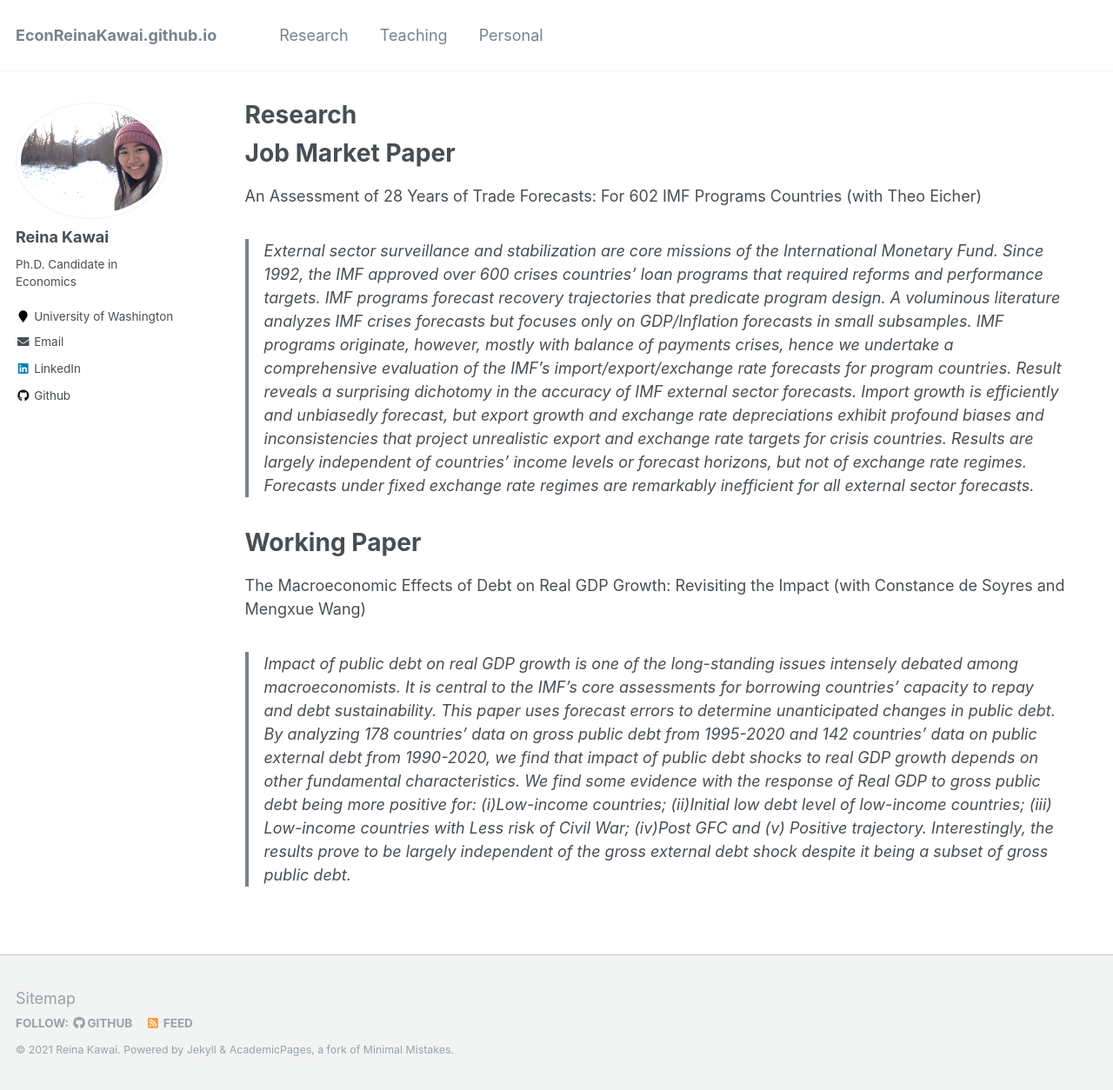
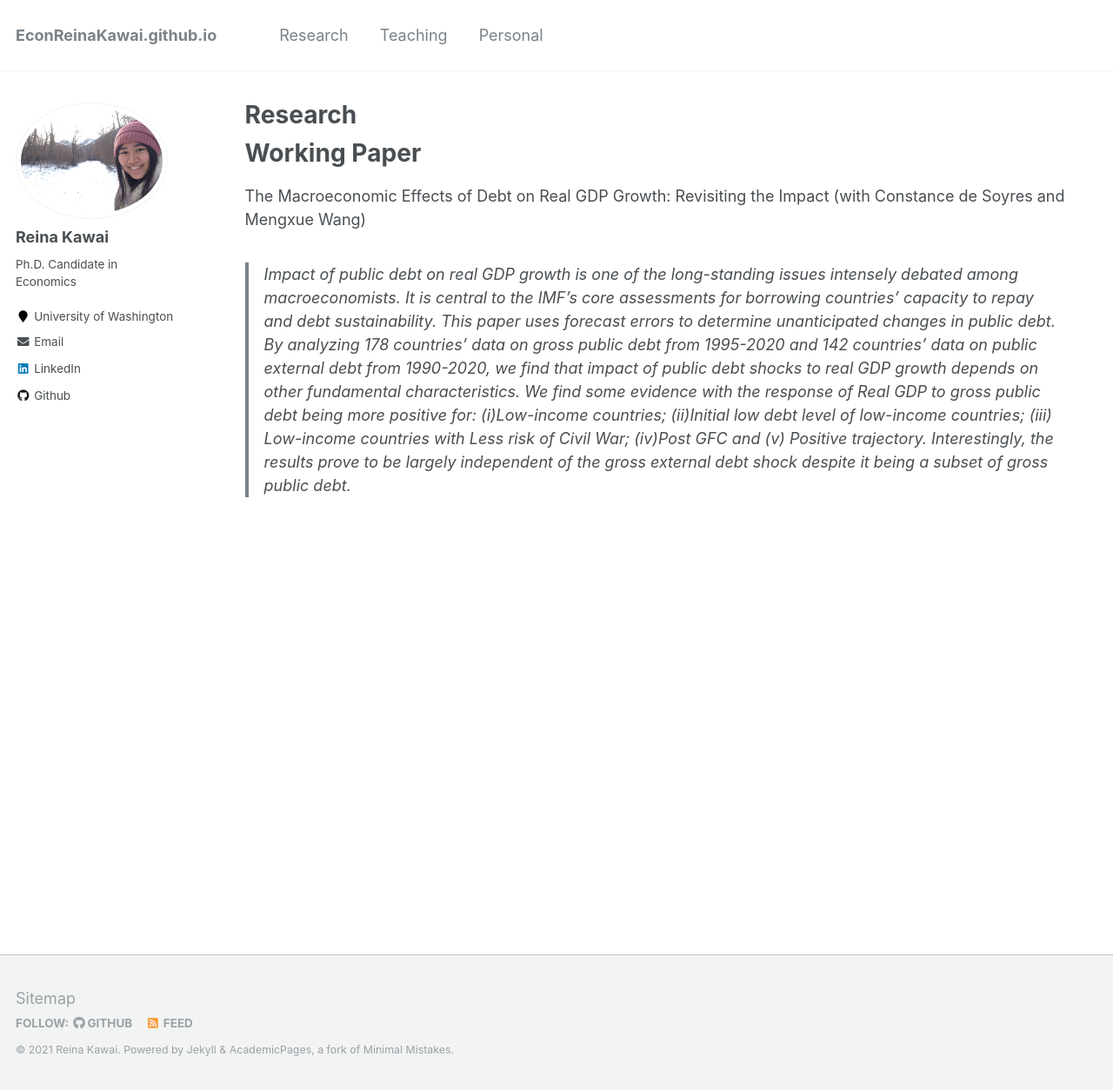
Before and after one commit to Reina-Kawai/Reina-Kawai.github.io, a Jekyll site: the page built from _pages/research.md, in a window 1280 px wide and 1254 px high. Shown: the whole window at 87% size. Built offline with Jekyll 4.4.1, drawn with Linux system fonts in a browser that asks for light colours; part of the change alters nothing that is shown.

Commit message:
Update research.md

```diff
--- a/_pages/research.md
+++ b/_pages/research.md
@@ -6,11 +6,11 @@ author_profile: true
 ---
 
 
-Job Market Paper
+<!--Job Market Paper
 ===
-An Assessment of 28 Years of Trade Forecasts: For 602 IMF Programs Countries<!--(https://econreinakawai.github.io/files/MonicaGR_JMP.pdf) [[slides](https://econreinakawai.github.io/files/IMF Nowcasts_slides.pdf)]-->
+An Assessment of 28 Years of Trade Forecasts: For 602 IMF Programs Countries(https://econreinakawai.github.io/files/MonicaGR_JMP.pdf) [[slides](https://econreinakawai.github.io/files/IMF Nowcasts_slides.pdf)]
 (with Theo Eicher)
-> External sector surveillance and stabilization are core missions of the International Monetary Fund. Since 1992, the IMF approved over 600 crises countries’ loan programs that required reforms and performance targets. IMF programs forecast recovery trajectories that predicate program design. A voluminous literature analyzes IMF crises forecasts but focuses only on GDP/Inflation forecasts in small subsamples. IMF programs originate, however, mostly with balance of payments crises, hence we undertake a comprehensive evaluation of the IMF’s import/export/exchange rate forecasts for program countries. Result reveals a surprising dichotomy in the accuracy of IMF external sector forecasts. Import growth is efficiently and unbiasedly forecast, but export growth and exchange rate depreciations exhibit profound biases and inconsistencies that project unrealistic export and exchange rate targets for crisis countries. Results are largely independent of countries’ income levels or forecast horizons, but not of exchange rate regimes. Forecasts under fixed exchange rate regimes are remarkably inefficient for all external sector forecasts.
+> External sector surveillance and stabilization are core missions of the International Monetary Fund. Since 1992, the IMF approved over 600 crises countries’ loan programs that required reforms and performance targets. IMF programs forecast recovery trajectories that predicate program design. A voluminous literature analyzes IMF crises forecasts but focuses only on GDP/Inflation forecasts in small subsamples. IMF programs originate, however, mostly with balance of payments crises, hence we undertake a comprehensive evaluation of the IMF’s import/export/exchange rate forecasts for program countries. Result reveals a surprising dichotomy in the accuracy of IMF external sector forecasts. Import growth is efficiently and unbiasedly forecast, but export growth and exchange rate depreciations exhibit profound biases and inconsistencies that project unrealistic export and exchange rate targets for crisis countries. Results are largely independent of countries’ income levels or forecast horizons, but not of exchange rate regimes. Forecasts under fixed exchange rate regimes are remarkably inefficient for all external sector forecasts. -->
 
 Working Paper
 ===
```
